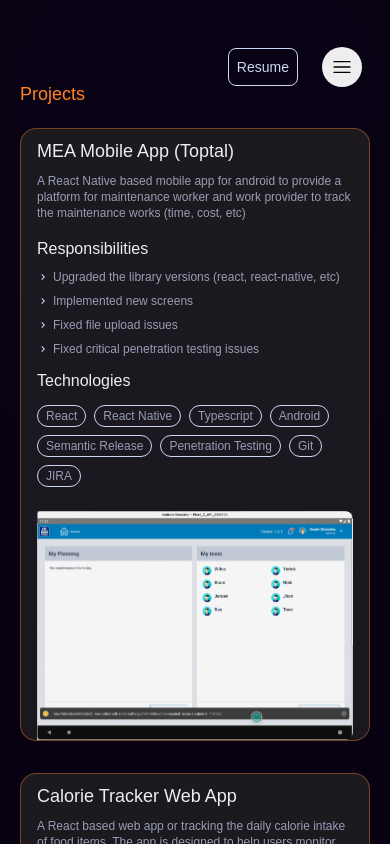
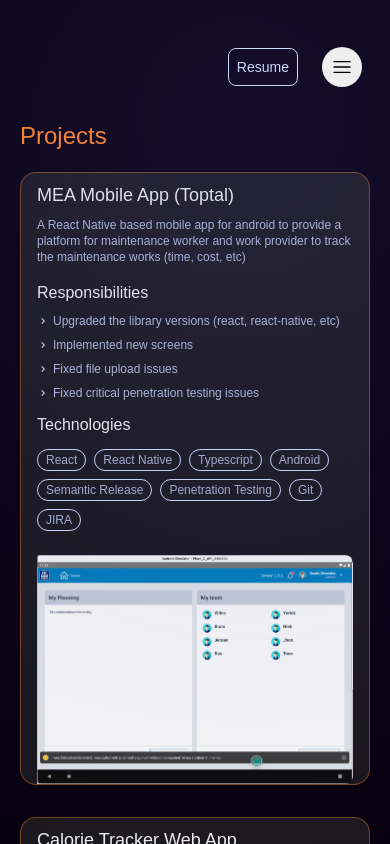
Before and after one commit to RUPESH1439/portfolio, a Next.js app: page /projects in a window 390 px wide. Shown: the top 844 px of the page. Built offline with nearby package versions, Linux system fonts and the light colour scheme.

Commit message:
fix: gradient in mobile responsiveness

```diff
--- a/src/components/AboutMe/AboutMe.tsx
+++ b/src/components/AboutMe/AboutMe.tsx
@@ -9,11 +9,13 @@ interface AboutMeProps {}
 const AboutMe: FunctionComponent<AboutMeProps> = () => {
     return (
         <div className="flex flex-1 flex-col">
-            <SectionTitle title="About Me" />
+            <div className="mt-10 lg:mt-0">
+                <SectionTitle title="About Me" />
+            </div>
 
             <div className="flex flex-row">
-                <div className="w-full pr-12 md:w-1/2 mt-4 md:mt-10">
-                    <div className="text-sm md:text-md text-gray opacity-60">
+                <div className="w-full pr-12 lg:w-3/4 mt-4 md:mt-10">
+                    <div className="text-sm md:text-base text-gray opacity-90">
                         Hi!
                         <br /> My name is Rupesh Shrestha. I'm a highly skilled
                         full-stack software engineer with over 3.5 years of
@@ -26,7 +28,7 @@ const AboutMe: FunctionComponent<AboutMeProps> = () => {
                         React Native, Next.js, and Redux. I'm able to take full
                         ownership of delivering a project from start to finish.
                     </div>
-                    <div className="mt-5">
+                    <div className="mt-12">
                         <Skills />
                     </div>
                 </div>
--- a/src/components/Layout.tsx
+++ b/src/components/Layout.tsx
@@ -10,7 +10,7 @@ export default function RootLayout({
             className="flex flex-1 flex-col bg-background w-full h-[100%] min-h-screen"
             style={{ scrollBehavior: 'smooth' }}
         >
-            <div className="h-[200px] w-[200px] md:w-[700px] blur-[400px] bg-blue-gradient rounded-full absolute -top-[10px] left-[25vw]" />
+            <div className="h-[300px] lg:h-[200px] w-[300px] md:w-[700px] blur-[250px] md:blur-[400px] bg-blue-gradient rounded-full absolute -top-[12px] left-[25vw]" />
             <NavBar />
             <div className="">{children}</div>
         </div>
--- a/src/components/NavBar/NavBarSection.tsx
+++ b/src/components/NavBar/NavBarSection.tsx
@@ -1,3 +1,4 @@
+import Link from 'next/link';
 import { FunctionComponent } from 'react';
 
 interface NavBarSectionProps {
@@ -10,11 +11,12 @@ const NavBarSection: FunctionComponent<NavBarSectionProps> = ({
     routePath,
 }) => {
     return (
-        <a href={routePath} className="flex flex-row">
-            <div className="text-xs text-gray font-light hover:text-primary transition hover:ease-in-out delay-5">
-                {section}
-            </div>
-        </a>
+        <Link
+            href={routePath}
+            className="flex flex-row text-xs text-gray font-light hover:text-primary transition hover:ease-in-out delay-5"
+        >
+            {section}
+        </Link>
     );
 };
 
--- a/src/components/NavBar/NavMenu.tsx
+++ b/src/components/NavBar/NavMenu.tsx
@@ -44,7 +44,7 @@ const NavMenu: FunctionComponent<NavMenuProps> = ({
         <>
             <BackDrop />
             <animated.div
-                className="px-8 md:px-20 pt-[100%] md:pt-24 absolute right-0 w-[100%] md:w-[38%] h-screen bg-background z-50 rounded-l-3xl"
+                className="px-8 md:px-20 pt-[100%] md:pt-24 absolute right-0 w-[100%] md:w-[25%] h-screen bg-background z-50 rounded-l-3xl  bg-gradient-to-r from-blue-500"
                 style={styles}
             >
                 <button
--- a/src/components/Projects/HighlightedProjectCard.tsx
+++ b/src/components/Projects/HighlightedProjectCard.tsx
@@ -42,7 +42,7 @@ const HighlightedProjectCard: FunctionComponent<
                         </div>
                     </div>
                     <div>
-                        <div className="text-xs md:text-sm text-gray text-opacity-70 mt-2 md:mt-5 mb-4 ">
+                        <div className="text-xs md:text-sm text-gray text-opacity-85 mt-2 md:mt-5 mb-4 ">
                             {desc}
                         </div>
 
@@ -54,7 +54,7 @@ const HighlightedProjectCard: FunctionComponent<
                                 {responsibilities?.map((responsibility) => (
                                     <div
                                         key={responsibility}
-                                        className="flex flex-row items-center gap-1 text-xs md:text-sm text-gray text-opacity-70"
+                                        className="flex flex-row items-center gap-1 text-xs md:text-sm text-gray text-opacity-85"
                                     >
                                         <MdOutlineNavigateNext className="text-gray" />
                                         {responsibility}
@@ -70,7 +70,7 @@ const HighlightedProjectCard: FunctionComponent<
                                 {skills?.map((skill) => {
                                     return (
                                         <div
-                                            className="text-xs md:text-sm text-gray text-opacity-70 border border-gray rounded-3xl px-2 md:px-3 py-0.5 md:py-1"
+                                            className="text-xs md:text-sm text-gray text-opacity-80 border border-gray rounded-3xl px-2 md:px-3 py-0.5 md:py-1"
                                             key={skill}
                                         >
                                             {skill}
--- a/src/components/Projects/HighlightedProjects.tsx
+++ b/src/components/Projects/HighlightedProjects.tsx
@@ -171,8 +171,10 @@ const HighlightedProjects: FunctionComponent<HighlightedProjectsProps> = ({
     _ref,
 }) => {
     return (
-        <div className="flex flex-col flex-1 relative z-[100]">
-            <SectionTitle title="Projects" />
+        <div className="flex flex-col flex-1">
+            <div className="mt-10">
+                <SectionTitle title="Projects" />
+            </div>
             <div
                 ref={_ref}
                 className="flex flex-1 flex-col overflow-y-auto scrollbar-hide mt-5 gap-8"
--- a/src/components/SectionTitle/SectionTitle.tsx
+++ b/src/components/SectionTitle/SectionTitle.tsx
@@ -6,7 +6,7 @@ interface SectionTitleProps {
 
 const SectionTitle: FunctionComponent<SectionTitleProps> = ({ title }) => {
     return (
-        <div className="text-lg md:text-2xl font-bold text-primary font-light">
+        <div className="text-2xl md:text-3xl font-bold text-primary font-light">
             {title}
         </div>
     );
--- a/src/components/Skills/Skill.tsx
+++ b/src/components/Skills/Skill.tsx
@@ -23,7 +23,7 @@ const Skill: FunctionComponent<SkillProps> = ({ title, skills }) => {
                             key={skill}
                         >
                             <MdOutlineNavigateNext className="text-gray" />
-                            <div className="text-gray text-opacity-70 text-xs md:text-sm">
+                            <div className="text-gray text-opacity-85 text-xs md:text-sm">
                                 {skill}
                             </div>
                         </div>
--- a/src/components/Skills/Skills.tsx
+++ b/src/components/Skills/Skills.tsx
@@ -155,7 +155,7 @@ const Skills: FunctionComponent<SkillsProps> = () => {
                             setSelectedSkillSection(section);
                         }}
                         key={section.title}
-                        className={`my-1 md:my-2 ${hoverText} text-gray text-opacity-70 ${
+                        className={`my-1 md:my-2 ${hoverText} text-gray text-opacity-85 ${
                             selectedSkillSection?.title === section.title
                                 ? 'border-b border-primary text-opacity-100 text-primary'
                                 : 'border-0'
--- a/src/pages/projects.tsx
+++ b/src/pages/projects.tsx
@@ -1,7 +1,6 @@
 import { HighlightedProjects, Projects } from '@/components';
 
 export default function ProjectsPage() {
-    // if (typeof window === 'undefined') return null;
     return (
         <div className="py-20 md:py-20 px-5 md:px-12">
             <HighlightedProjects />
```
